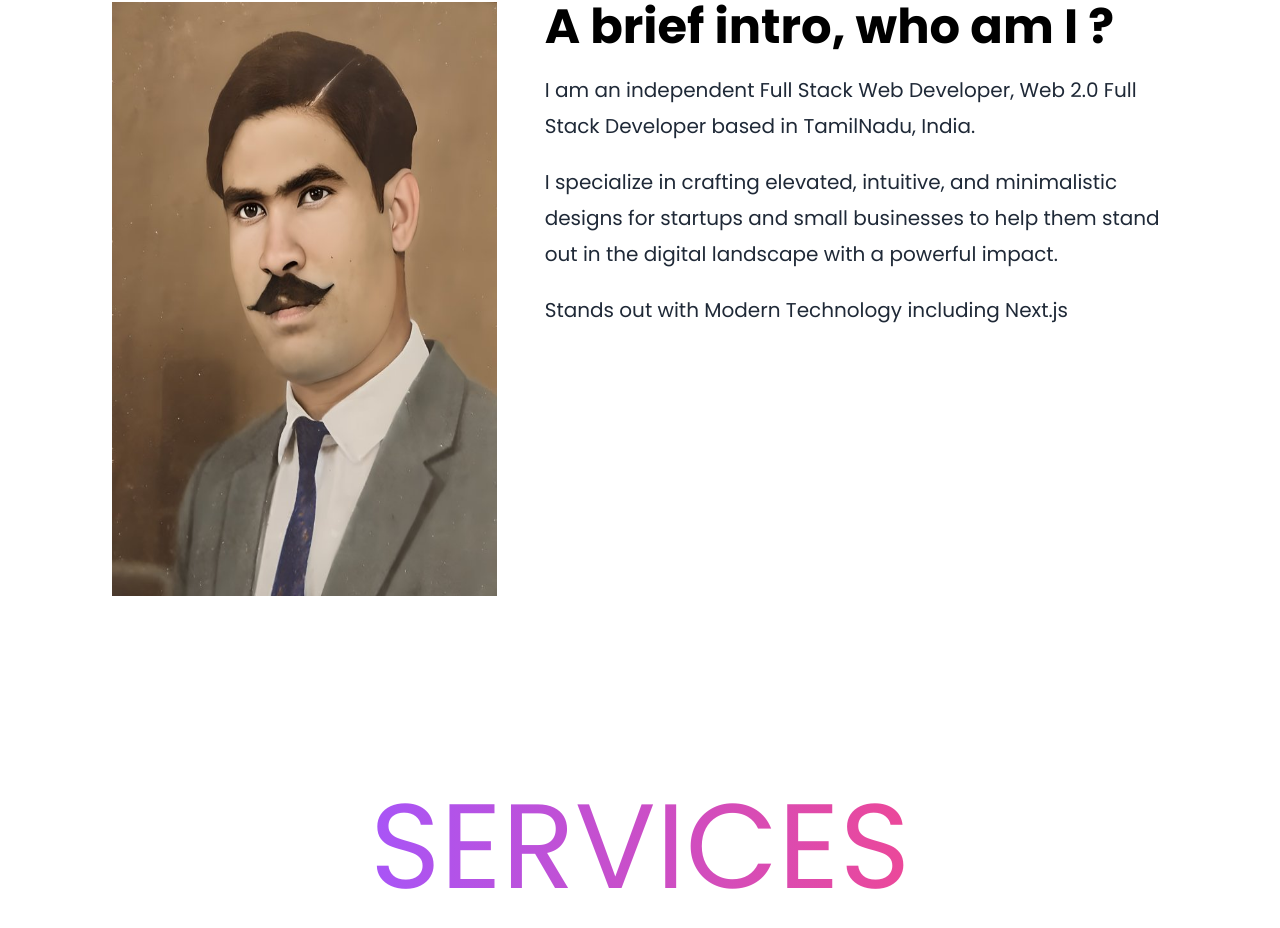
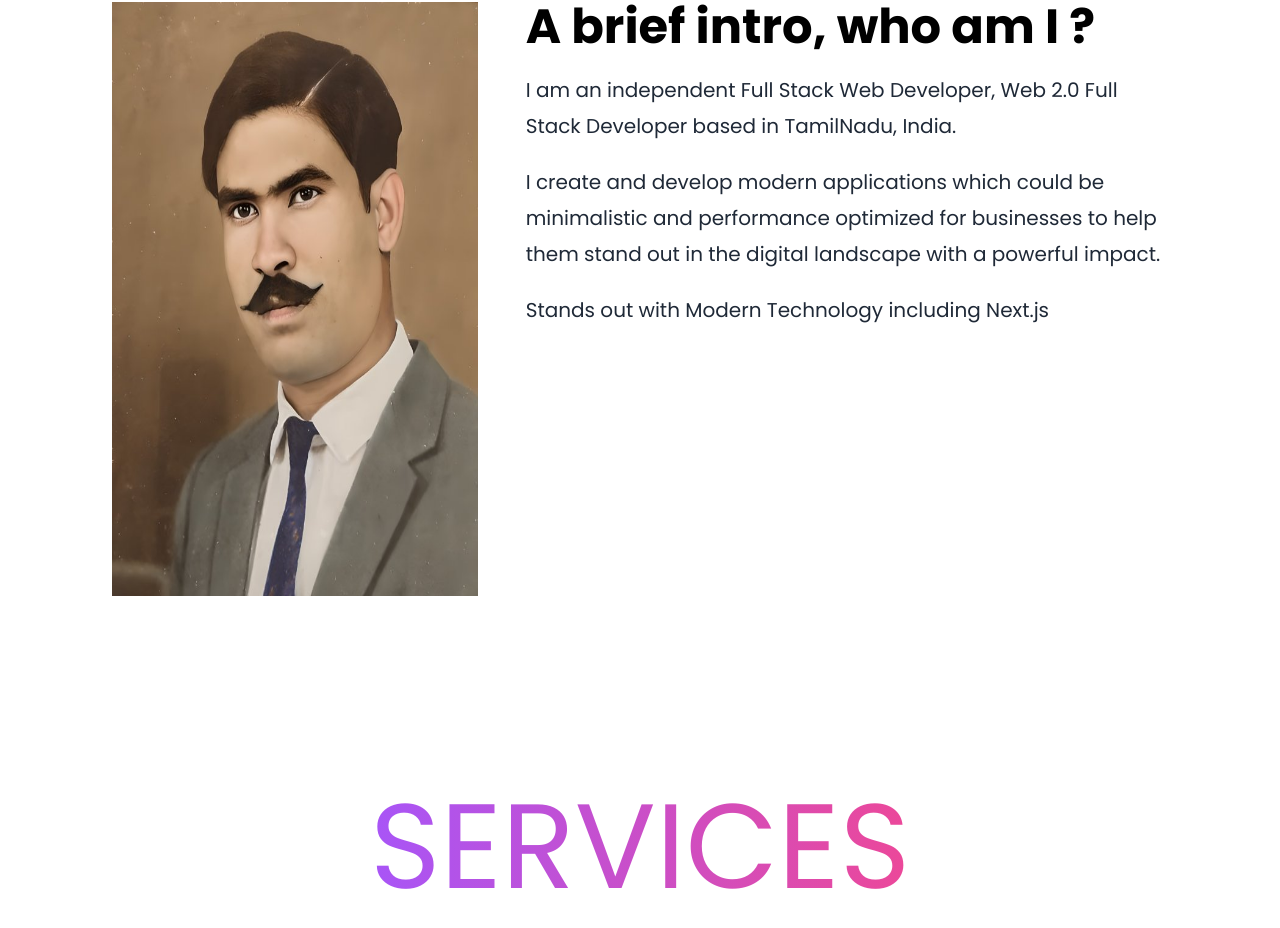
Before and after one commit to Mohamed-Parvez/parvez, a Next.js app: page / in a window 1280 px wide. Shown: the part 990-1918 px from the top of the page. Built offline with nearby package versions, Linux system fonts and the light colour scheme.

Commit message:
updated about section

```diff
--- a/components/sections/About.tsx
+++ b/components/sections/About.tsx
@@ -40,8 +40,8 @@ const About = () => {
             Developer based in TamilNadu, India.
           </p>
           <p className="body-text lg:paragraph-regular text-gray-800">
-            I specialize in crafting elevated, intuitive, and minimalistic
-            designs for startups and small businesses to help them stand out in
+            I create and develop modern applications which could be minimalistic
+            and performance optimized for businesses to help them stand out in
             the digital landscape with a powerful impact.
           </p>
           <p className="body-text lg:paragraph-regular text-gray-800">
```
